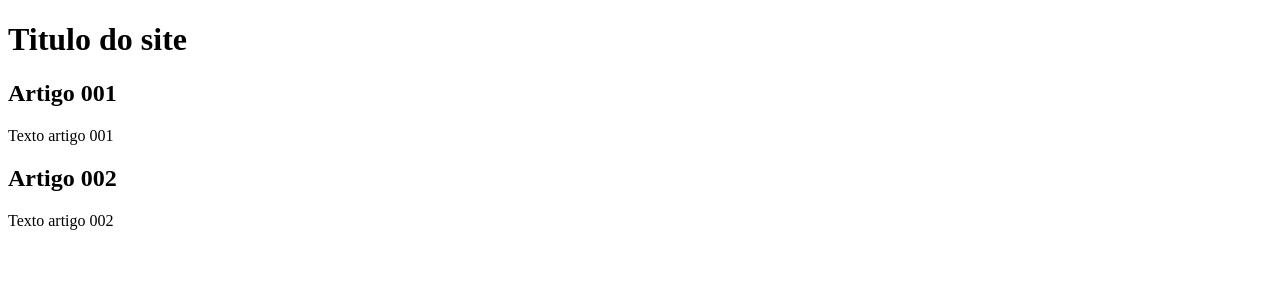
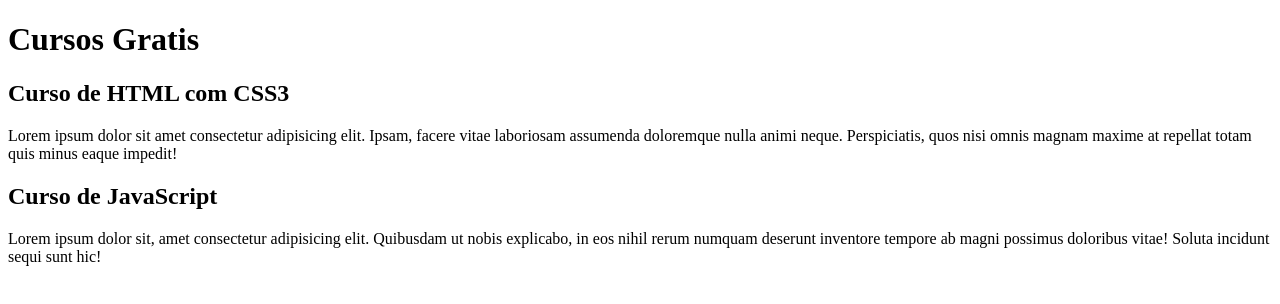
Before and after one commit to AlefSanti/Aula-de-Branches, a plain HTML site: page index.html in a window 1280 px wide. Drawn offline with Linux system fonts and the light colour scheme.

Commit message:
Comecei a escrever o conteudo

```diff
--- a/index.html
+++ b/index.html
@@ -9,17 +9,17 @@
 
     <main>
         <header>
-            <h1>Titulo do site</h1>
+            <h1>Cursos Gratis</h1>
         </header>
 
         <article>
-            <h2> Artigo 001</h2>
-            <p>Texto artigo 001</p>
+            <h2> Curso de HTML com CSS3</h2>
+            <p>Lorem ipsum dolor sit amet consectetur adipisicing elit. Ipsam, facere vitae laboriosam assumenda doloremque nulla animi neque. Perspiciatis, quos nisi omnis magnam maxime at repellat totam quis minus eaque impedit!</p>
         </article>
 
         <article>
-            <h2>Artigo 002</h2>
-            <p>Texto artigo 002</p>
+            <h2>Curso de JavaScript</h2>
+            <p> Lorem ipsum dolor sit, amet consectetur adipisicing elit. Quibusdam ut nobis explicabo, in eos nihil rerum numquam deserunt inventore tempore ab magni possimus doloribus vitae! Soluta incidunt sequi sunt hic!</p>
         </article>
     </main>
 </body>
```
